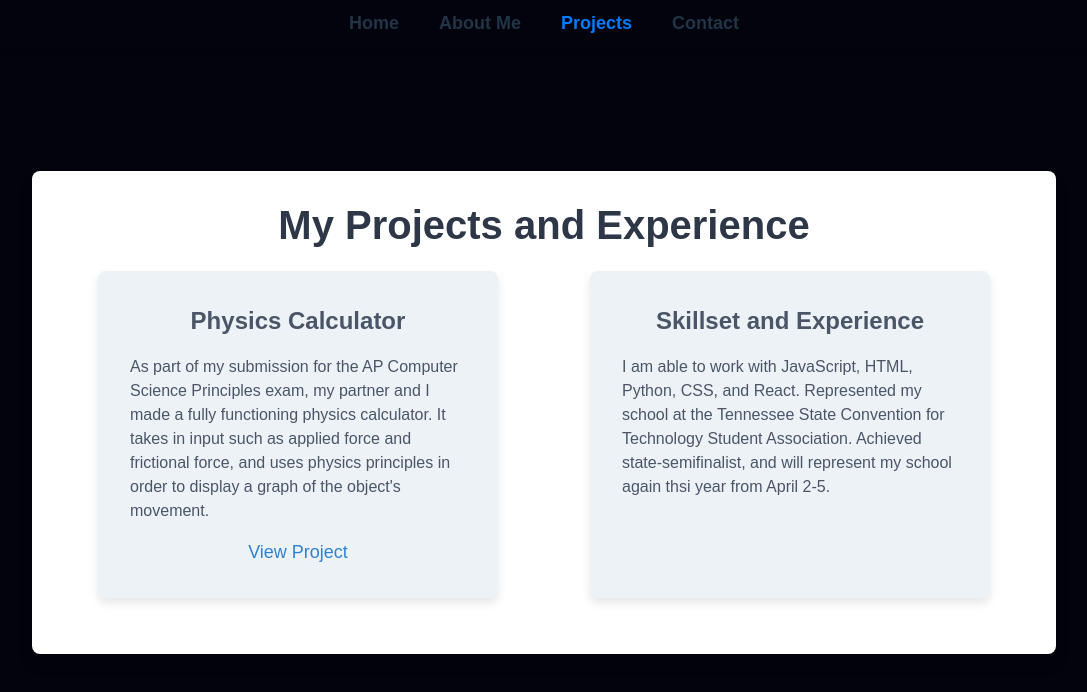
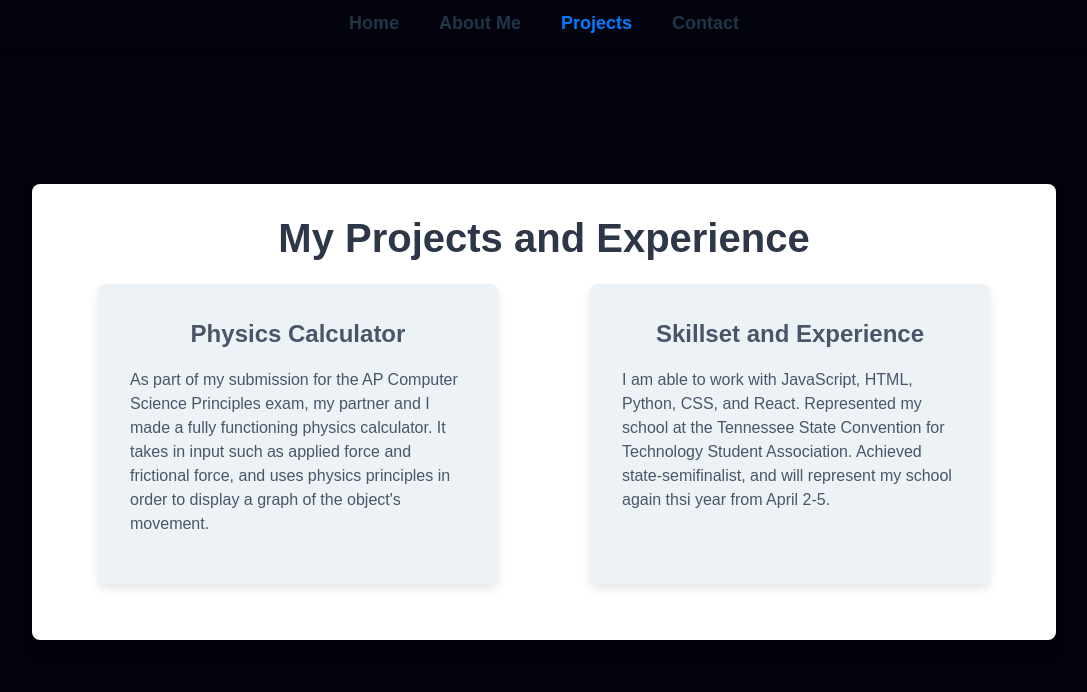
Before and after one commit to deltaflyer17/Portfolio, a React (Vite) app: page /projects-experience in a window 1280 px wide. Shown: the top 692 px of the page, without its empty margins (96-1183 px from the left). Built offline with nearby package versions, Linux system fonts and the light colour scheme.

Commit message:
UpdateProjects.jsx
UpdateProjects.jsx

```diff
--- a/src/components/Projects.jsx
+++ b/src/components/Projects.jsx
@@ -14,9 +14,6 @@ const Projects = () => {
             As part of my submission for the AP Computer Science Principles exam, my partner and I made a fully functioning physics calculator.
             It takes in input such as applied force and frictional force, and uses physics principles in order to display a graph of the object's movement.
           </p>
-          <a href="https://example.com" className="project-link" target="_blank" rel="noopener noreferrer">
-            View Project
-          </a>
         </div>
 
         <div className="project-card">
```
